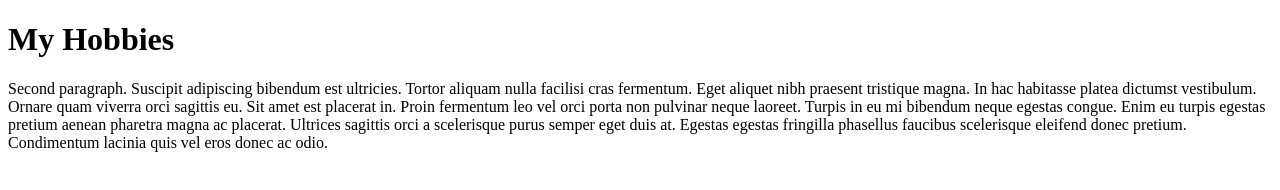
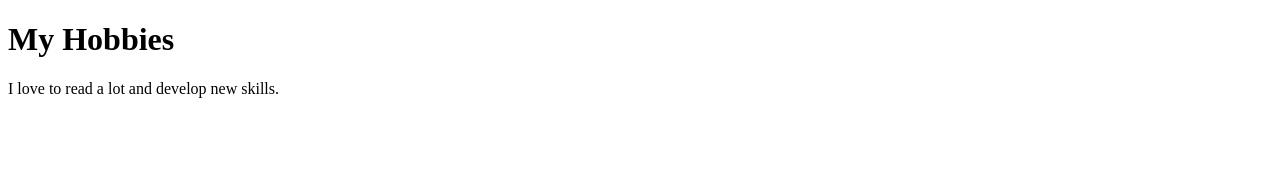
Before and after one commit to Melody-CJ/html.Resume, a plain HTML site: page hobbies.html in a window 1280 px wide. Drawn offline with Linux system fonts and the light colour scheme.

Commit message:
Update hobbies.html

```diff
--- a/hobbies.html
+++ b/hobbies.html
@@ -7,7 +7,7 @@
 <body>
     <h1>My Hobbies</h1>
     <p>
-        Second paragraph. Suscipit adipiscing bibendum est ultricies. Tortor aliquam nulla facilisi cras fermentum. Eget aliquet nibh praesent tristique magna. In hac habitasse platea dictumst vestibulum. Ornare quam viverra orci sagittis eu. Sit amet est placerat in. Proin fermentum leo vel orci porta non pulvinar neque laoreet. Turpis in eu mi bibendum neque egestas congue. Enim eu turpis egestas pretium aenean pharetra magna ac placerat. Ultrices sagittis orci a scelerisque purus semper eget duis at. Egestas egestas fringilla phasellus faucibus scelerisque eleifend donec pretium. Condimentum lacinia quis vel eros donec ac odio.
+        I love to read a lot and develop new skills.
     </p>
     <img src="">
 </body>
```
